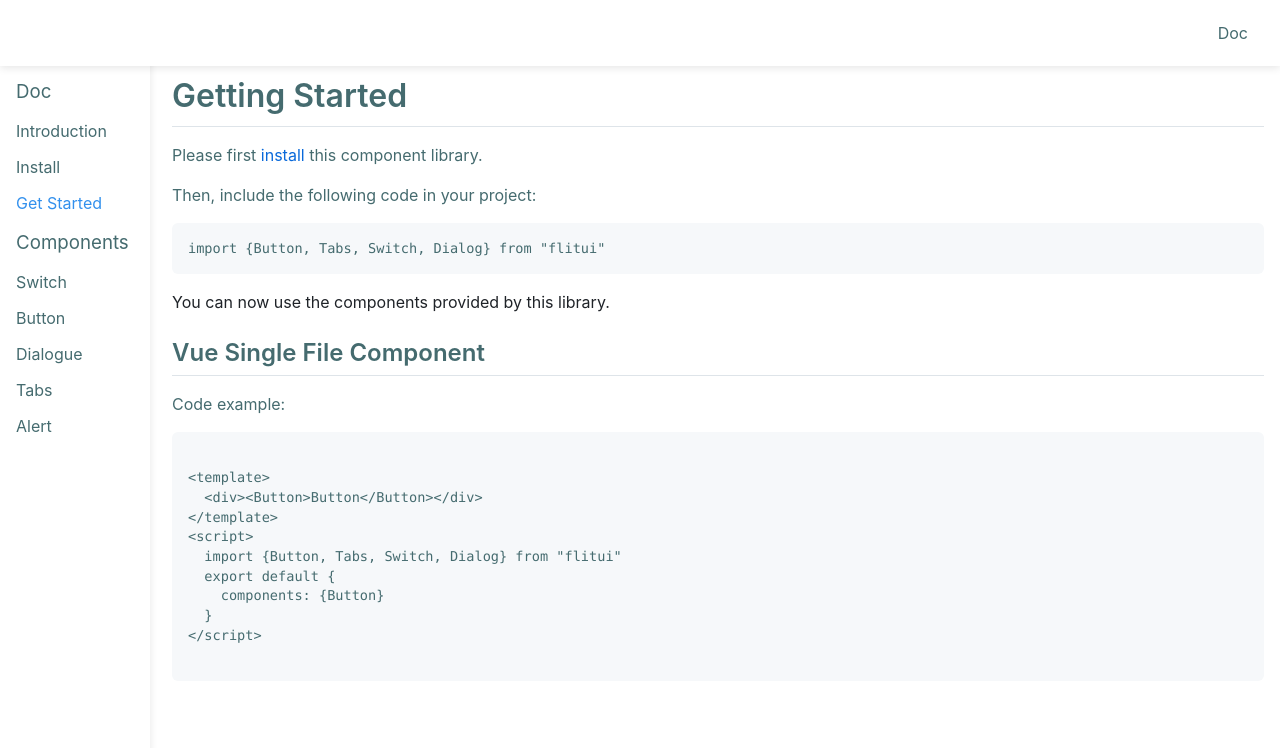
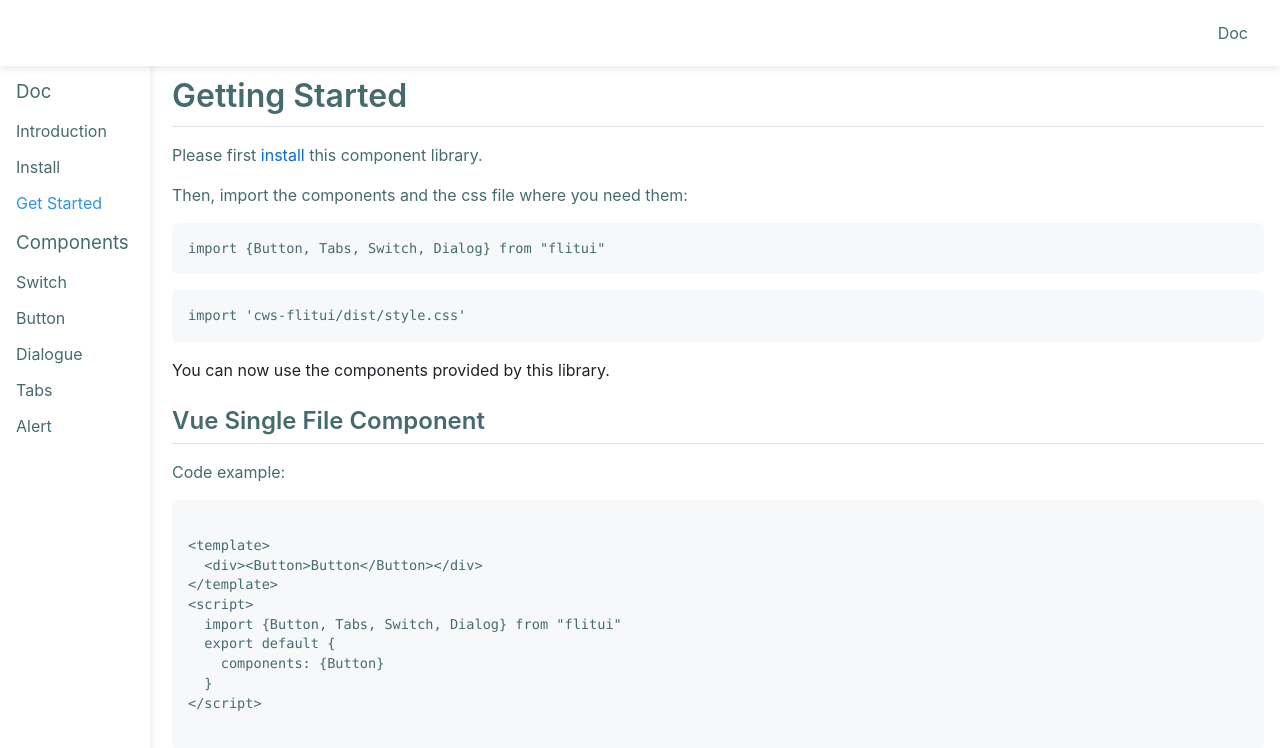
Before and after one commit to Towski0804/FlitUI, a Vue app: page /doc/get-started in a window 1280 px wide. Shown: the top 748 px of the page. Built offline with nearby package versions, Linux system fonts and the light colour scheme; a small style sheet from the web is missing.

Commit message:
Update import statements and add CSS file import

```diff
--- a/src/views/GetStarted.vue
+++ b/src/views/GetStarted.vue
@@ -5,8 +5,9 @@
     <p>
       Please first <a href="#/doc/install">install</a> this component library.
     </p>
-    <p>Then, include the following code in your project:</p>
+    <p>Then, import the components and the css file where you need them:</p>
     <pre><code>import {Button, Tabs, Switch, Dialog} from "flitui"</code></pre>
+    <pre><code>import 'cws-flitui/dist/style.css'</code></pre>
     You can now use the components provided by this library.
 
     <h2>Vue Single File Component</h2>
```
